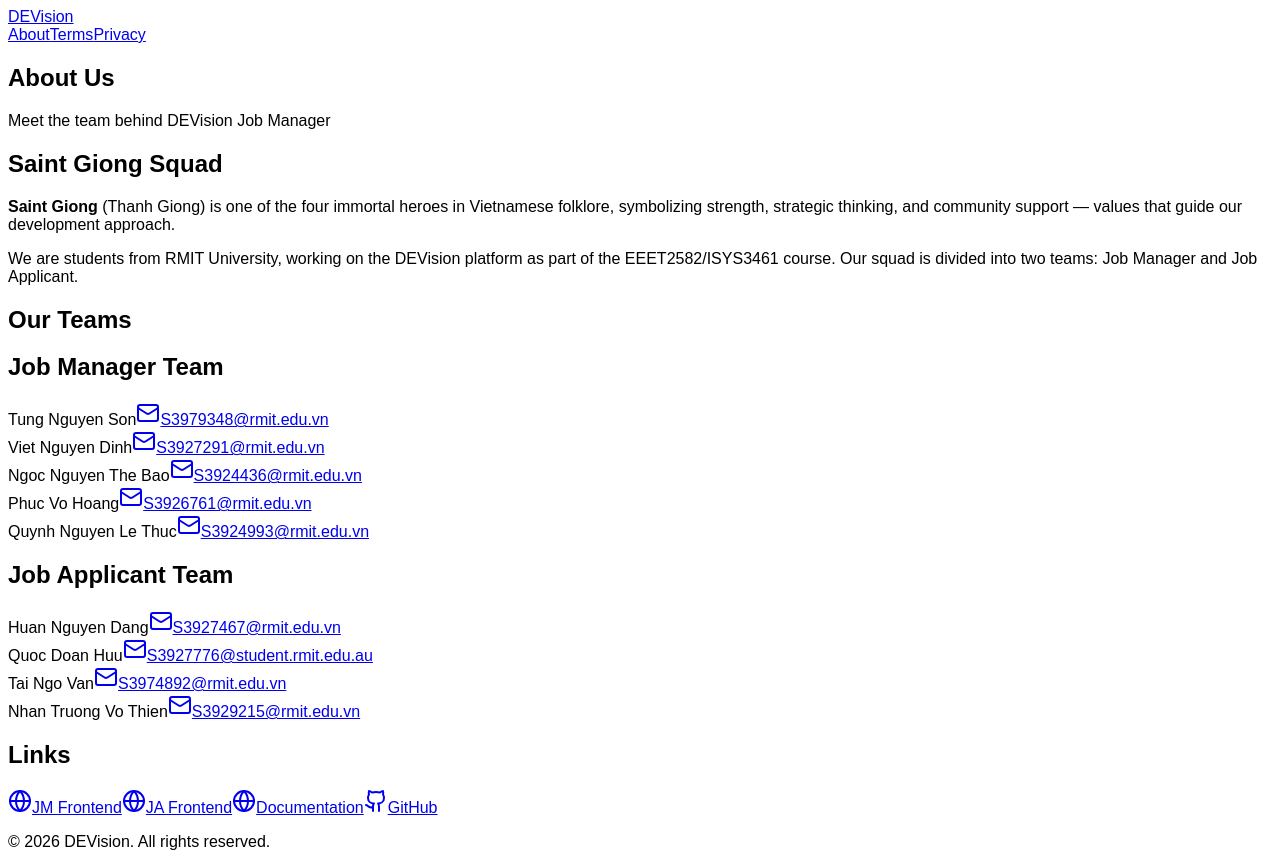
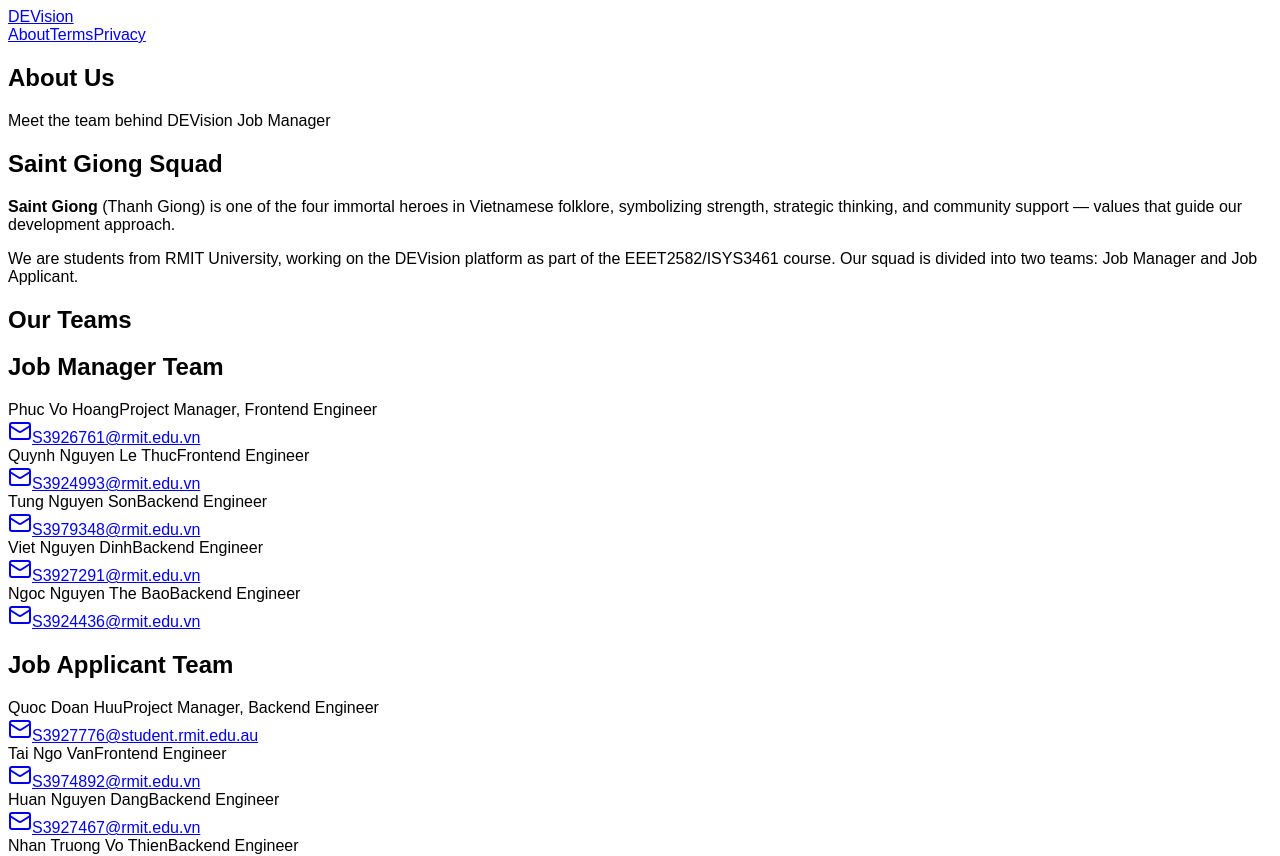
Before and after one commit to Saint-Giong/JM-Frontend, a Next.js app: page /about in a window 1280 px wide. Shown: the top 856 px of the page. Built offline with nearby package versions, Linux system fonts and the light colour scheme; a web font is replaced by a local one; what @saint-giong/bamboo-ui would draw is missing.

Commit message:
chore: add member roles

```diff
--- a/app/(legal)/about/page.tsx
+++ b/app/(legal)/about/page.tsx
@@ -7,30 +7,80 @@
   description: 'Meet the Saint Giong team behind DEVision Job Manager',
 };
 
+type Role = 'Project Manager' | 'Frontend Engineer' | 'Backend Engineer';
+
 interface TeamMember {
   name: string;
+  roles: Role[];
   email: string;
 }
 
 const jobManagerTeam: TeamMember[] = [
-  { name: 'Tung Nguyen Son', email: 'S3979348@rmit.edu.vn' },
-  { name: 'Viet Nguyen Dinh', email: 'S3927291@rmit.edu.vn' },
-  { name: 'Ngoc Nguyen The Bao', email: 'S3924436@rmit.edu.vn' },
-  { name: 'Phuc Vo Hoang', email: 'S3926761@rmit.edu.vn' },
-  { name: 'Quynh Nguyen Le Thuc', email: 'S3924993@rmit.edu.vn' },
+  {
+    name: 'Phuc Vo Hoang',
+    roles: ['Project Manager', 'Frontend Engineer'],
+    email: 'S3926761@rmit.edu.vn',
+  },
+  {
+    name: 'Quynh Nguyen Le Thuc',
+    roles: ['Frontend Engineer'],
+    email: 'S3924993@rmit.edu.vn',
+  },
+  {
+    name: 'Tung Nguyen Son',
+    roles: ['Backend Engineer'],
+    email: 'S3979348@rmit.edu.vn',
+  },
+  {
+    name: 'Viet Nguyen Dinh',
+    roles: ['Backend Engineer'],
+    email: 'S3927291@rmit.edu.vn',
+  },
+  {
+    name: 'Ngoc Nguyen The Bao',
+    roles: ['Backend Engineer'],
+    email: 'S3924436@rmit.edu.vn',
+  },
 ];
 
 const jobApplicantTeam: TeamMember[] = [
-  { name: 'Huan Nguyen Dang', email: 'S3927467@rmit.edu.vn' },
-  { name: 'Quoc Doan Huu', email: 'S3927776@student.rmit.edu.au' },
-  { name: 'Tai Ngo Van', email: 'S3974892@rmit.edu.vn' },
-  { name: 'Nhan Truong Vo Thien', email: 'S3929215@rmit.edu.vn' },
+  {
+    name: 'Quoc Doan Huu',
+    roles: ['Project Manager', 'Backend Engineer'],
+    email: 'S3927776@student.rmit.edu.au',
+  },
+  {
+    name: 'Tai Ngo Van',
+    roles: ['Frontend Engineer'],
+    email: 'S3974892@rmit.edu.vn',
+  },
+  {
+    name: 'Huan Nguyen Dang',
+    roles: ['Backend Engineer'],
+    email: 'S3927467@rmit.edu.vn',
+  },
+  {
+    name: 'Nhan Truong Vo Thien',
+    roles: ['Backend Engineer'],
+    email: 'S3929215@rmit.edu.vn',
+  },
 ];
 
 function TeamMemberCard({ member }: { member: TeamMember }) {
+  const isManager = member.roles.includes('Project Manager');
+
   return (
-    <div className="flex items-center justify-between rounded-lg border bg-card p-4 transition-colors hover:bg-muted/50">
-      <span className="font-medium">{member.name}</span>
+    <div
+      className={`flex items-center justify-between rounded-lg border p-4 transition-colors hover:bg-muted/50 ${isManager ? 'border-primary/50 bg-primary/5' : 'bg-card'}`}
+    >
+      <div className="flex flex-col">
+        <span className="font-medium">{member.name}</span>
+        <span
+          className={`text-xs ${isManager ? 'text-primary' : 'text-muted-foreground'}`}
+        >
+          {member.roles.join(', ')}
+        </span>
+      </div>
       <a
         href={`mailto:${member.email}`}
         className="flex items-center gap-1.5 text-muted-foreground text-sm transition-colors hover:text-primary"
--- a/lib/api/tag/tag.utils.ts
+++ b/lib/api/tag/tag.utils.ts
@@ -44,7 +44,6 @@
   if (!ids || ids.length === 0) return [];
 
   const uniqueIds = [...new Set(ids)];
-  const names: string[] = [];
 
   // Parallel fetch optimized
   // In a real app we might want to use a dataloader or cache mechanism
```
Also changed, not shown: app/(dashboard)/jobs/page.tsx (+5 -3 lines), 1 other file (tests, documents, lock files or other folders).
